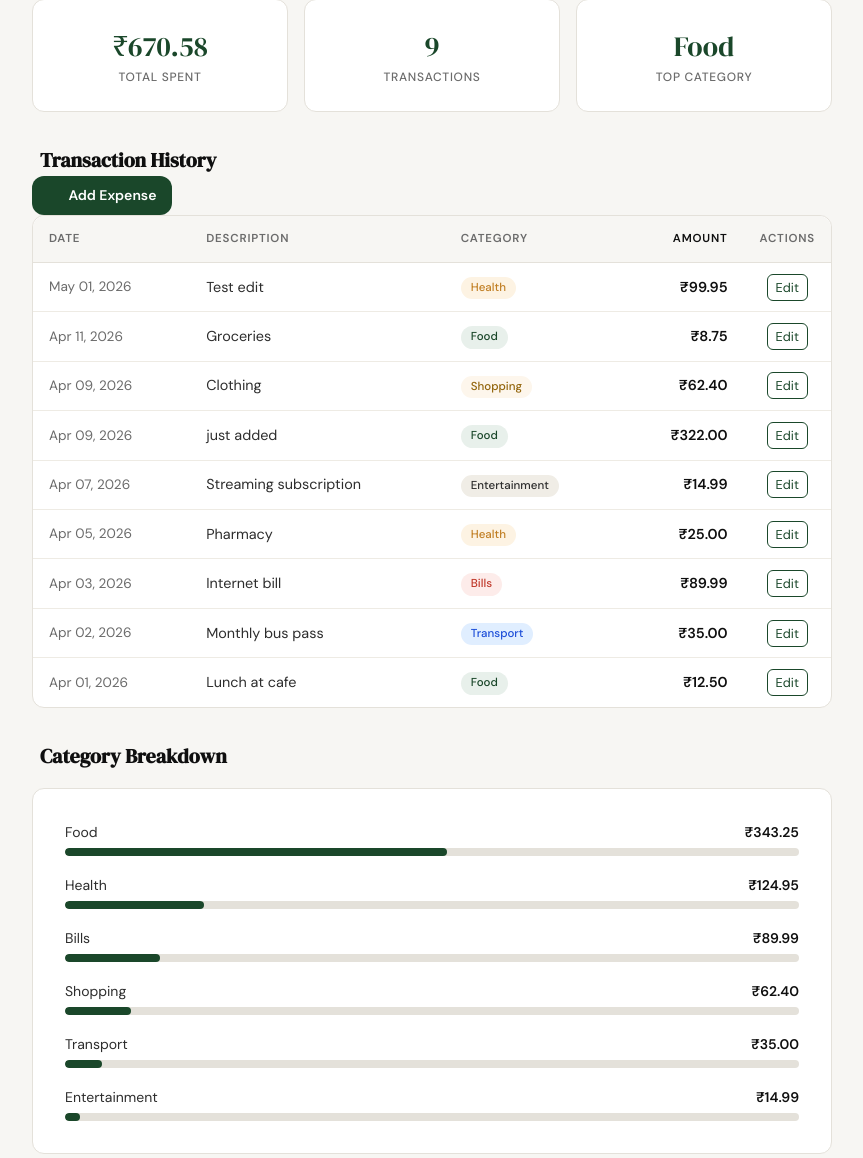
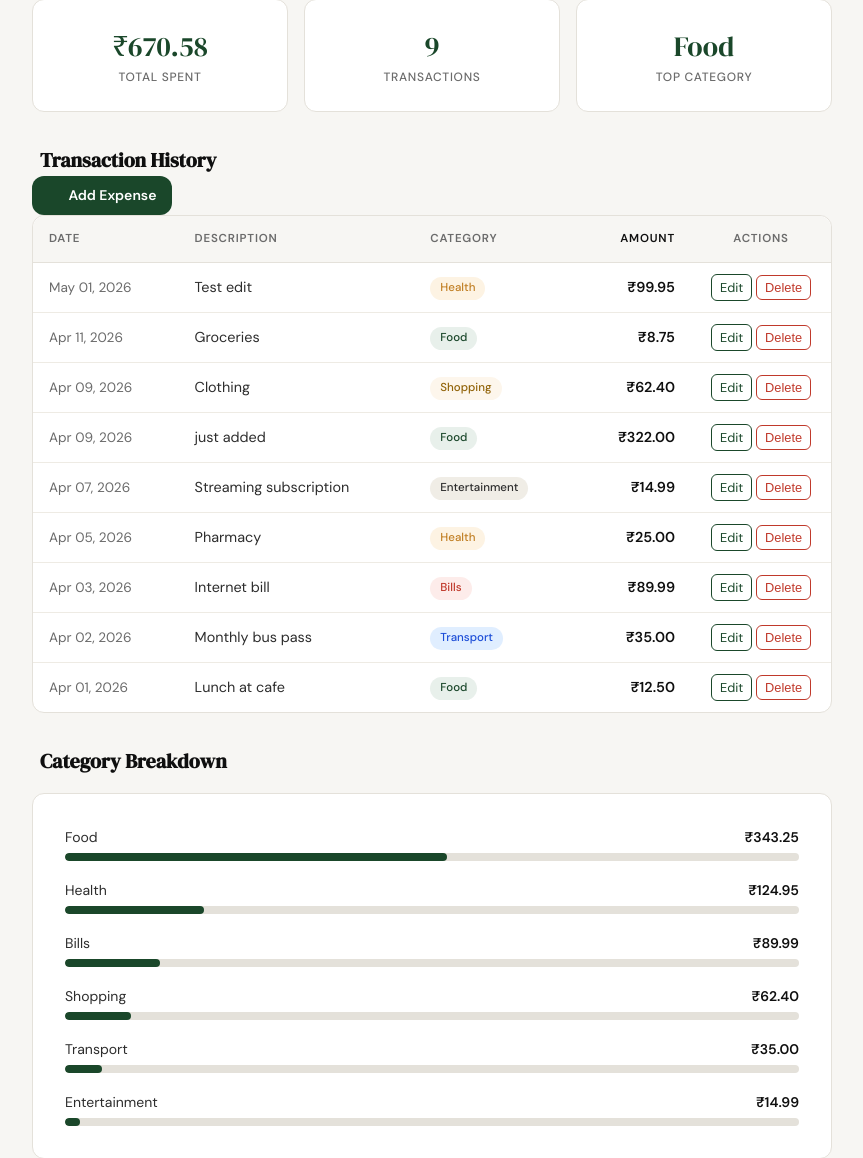
Before and after one commit to jeffymadari/spendly, a Flask app: page /profile in a window 1280 px wide. Shown: the part 369-1527 px from the top of the page, without its empty margins (208-1071 px from the left). Run offline with Flask 3, Linux system fonts and the light colour scheme; a user stored in the database is signed in; data comes from the database, SQL or seed files in the repository.

Commit message:
feat: users can delete their own expenses from the profile page

```diff
--- a/app.py
+++ b/app.py
@@ -10,6 +10,7 @@ from database.queries import (
     get_category_breakdown,
     get_expense_by_id,
     update_expense,
+    delete_expense as _delete_expense,
 )
 from werkzeug.security import generate_password_hash, check_password_hash
 
@@ -323,9 +324,18 @@ def edit_expense(expense_id):
     return redirect(url_for("profile"))
 
 
-@app.route("/expenses/<int:id>/delete")
+@app.route("/expenses/<int:id>/delete", methods=["POST"])
 def delete_expense(id):
-    return "Delete expense — coming in Step 9"
+    if not session.get("user_id"):
+        return redirect(url_for("login"))
+
+    expense = get_expense_by_id(id, session["user_id"])
+    if expense is None:
+        abort(404)
+
+    _delete_expense(id, session["user_id"])
+    flash("Expense deleted.")
+    return redirect(url_for("profile"))
 
 
 @app.route("/analytics")
--- a/database/queries.py
+++ b/database/queries.py
@@ -101,6 +101,18 @@ def update_expense(expense_id, user_id, amount, category, date, description):
         conn.close()
 
 
+def delete_expense(expense_id, user_id):
+    conn = get_db()
+    try:
+        conn.execute(
+            "DELETE FROM expenses WHERE id = ? AND user_id = ?",
+            (expense_id, user_id),
+        )
+        conn.commit()
+    finally:
+        conn.close()
+
+
 def get_category_breakdown(user_id, date_from=None, date_to=None):
     clause, params = _date_filter_clause(date_from, date_to)
     conn = get_db()
--- a/static/css/profile.css
+++ b/static/css/profile.css
@@ -520,8 +520,22 @@
   background: var(--accent);
   color: var(--accent-fg, #fff);
 }
+.btn-delete {
+  font-size: 0.8rem;
+  color: var(--danger);
+  background: none;
+  cursor: pointer;
+  padding: 0.25rem 0.5rem;
+  border: 1px solid var(--danger);
+  border-radius: var(--radius-sm);
+  transition: background 0.15s, color 0.15s;
+}
+.btn-delete:hover {
+  background: var(--danger);
+  color: #fff;
+}
 .tx-table th.actions,
 .tx-table td.actions {
   text-align: center;
-  width: 80px;
+  width: 140px;
 }
--- a/templates/profile.html
+++ b/templates/profile.html
@@ -124,6 +124,11 @@
               <td class="amount">₹{{ "%.2f"|format(expense.amount) }}</td>
               <td class="actions">
                 <a href="{{ url_for('edit_expense', expense_id=expense.id) }}" class="btn-edit">Edit</a>
+                <form method="POST"
+                      action="{{ url_for('delete_expense', id=expense.id) }}"
+                      style="display:inline;">
+                  <button type="submit" class="btn-delete">Delete</button>
+                </form>
               </td>
             </tr>
             {% endfor %}
```
